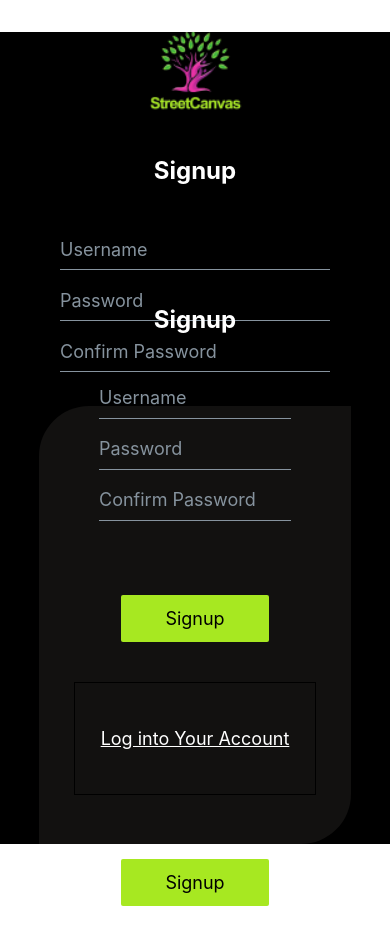
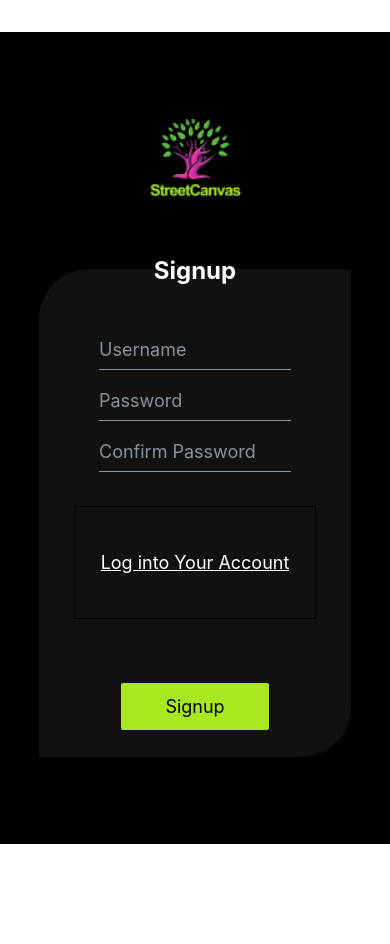
Before and after one commit to Angekarara/streetcanvas, a React Native app: screen /Signup in a window 390 px wide. After the commit the page ends 844 px from the top, so only its background shows below. Built offline with nearby package versions, Linux system fonts and the light colour scheme.

Commit message:
changes on signupscreen

```diff
--- a/src/navigation/screens/SignupScreen.js
+++ b/src/navigation/screens/SignupScreen.js
@@ -18,10 +18,9 @@ const SignupScreen = ({ navigation }) => {
         <Image
           source={require("../../../assets/logo.png")}
           style={{ width: 100 }}
-
         />
       </View>
-      <Text style={styles.title}>Signup</Text>
+      {/* <Text style={styles.title}>Signup</Text>
 
       <View style={styles.inputContainer}>
         <StandardTextInput
@@ -42,7 +41,7 @@ const SignupScreen = ({ navigation }) => {
           secureTextEntry
 
         />
-      </View>
+      </View> */}
       <View style={styles.content}>
         <Text style={styles.title}>Signup</Text>
 
@@ -51,23 +50,25 @@ const SignupScreen = ({ navigation }) => {
             onChange={(text) => setUsername(text)}
             placeholder="Username"
             value={username}
+            inputStyle={{ color: "#FFFFFF" }}
           />
           <StandardTextInput
             onChange={(text) => setPassword(text)}
             placeholder="Password"
             value={password}
+            inputStyle={{ color: "#FFFFFF" }}
             secureTextEntry
           />
           <StandardTextInput
             onChange={(text) => setConfirmPassword(text)}
             placeholder="Confirm Password"
             value={confirmPassword}
+            inputStyle={{ color: "#FFFFFF" }}
             secureTextEntry
           />
         </View>
 
-
-      <StandardButton
+        {/* <StandardButton
           color={theme.lightColors.mainGreen}
           title="Signup"
           size="lg"
@@ -76,7 +77,7 @@ const SignupScreen = ({ navigation }) => {
           titleStyle={{ color: "#000000" }}
           icon={null}
           containerStyle={{ width: "60%" }}
-      />
+        /> */}
 
         <View style={styles.caption}>
           <StandardButton
@@ -103,7 +104,6 @@ const SignupScreen = ({ navigation }) => {
           containerStyle={{ width: "60%" }}
         />
       </View>
-
     </View>
   );
 };
@@ -116,7 +116,7 @@ const styles = StyleSheet.create({
     justifyContent: "center",
   },
   logoContainer: {
-    marginBottom: 44,
+    marginBottom: 70,
   },
   content: {
     backgroundColor: theme.darkColors.darkGray,
@@ -134,7 +134,6 @@ const styles = StyleSheet.create({
     marginBottom: 20,
 
     color: theme.lightColors.mainTextColor,
-
   },
   inputContainer: {
     width: "100%",
@@ -142,11 +141,9 @@ const styles = StyleSheet.create({
     paddingVertical: 24,
   },
   caption: {
-
     borderWidth: 1,
 
     marginBottom: 24,
-
   },
 });
 export default SignupScreen;
```
Lines whose indentation alone changed are shown as unchanged.
